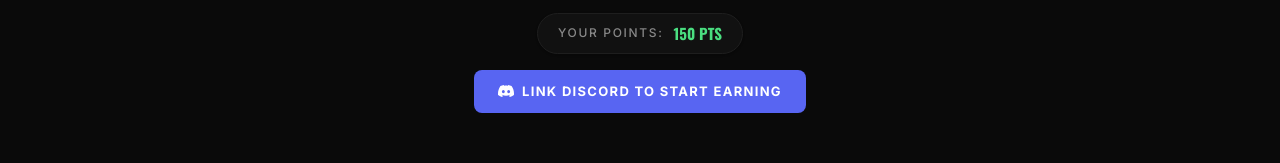
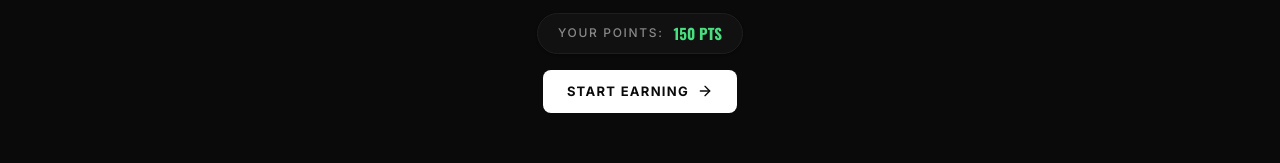
Before and after one commit to laylah845387/my-website, a Next.js app: page / in a window 1280 px wide. Shown: the part 394-557 px from the top of the page. Built offline with nearby package versions, Linux system fonts and the light colour scheme; no server answers.

Commit message:
Add files via upload

```diff
--- a/src/app/api/auth/discord/callback/route.ts
+++ b/src/app/api/auth/discord/callback/route.ts
@@ -1,10 +1,11 @@
 import { NextRequest, NextResponse } from "next/server";
 import { exchangeCodeForToken, fetchDiscordUser } from "@/services/discord/discord";
 import { createSessionCookie } from "@/lib/session";
+import { getPublicOrigin } from "@/lib/request-origin";
 
 export async function GET(request: NextRequest) {
   const { searchParams } = request.nextUrl;
-  const origin = request.nextUrl.origin;
+  const origin = getPublicOrigin(request);
 
   const code = searchParams.get("code");
   const state = searchParams.get("state");
--- a/src/app/api/auth/discord/login/route.ts
+++ b/src/app/api/auth/discord/login/route.ts
@@ -1,5 +1,6 @@
 import { NextRequest, NextResponse } from "next/server";
 import { getAuthorizationUrl, generateState } from "@/services/discord/discord";
+import { getPublicOrigin } from "@/lib/request-origin";
 
 export async function GET(request: NextRequest) {
   let authUrl: string;
@@ -10,7 +11,7 @@
   } catch {
     // Discord isn't configured yet (missing env vars) — send the user
     // back home with an error flag instead of crashing.
-    return NextResponse.redirect(new URL("/?error=discord_not_configured", request.nextUrl.origin));
+    return NextResponse.redirect(new URL("/?error=discord_not_configured", getPublicOrigin(request)));
   }
 
   const response = NextResponse.redirect(authUrl);
--- a/src/app/page.tsx
+++ b/src/app/page.tsx
@@ -3,7 +3,6 @@
 import Link from "next/link";
 import Image from "next/image";
 import PageContainer from "@/components/PageContainer";
-import DiscordIcon from "@/components/DiscordIcon";
 import { useApp } from "@/lib/store";
 import { ArrowRight, Zap, Gift, Star } from "lucide-react";
 
@@ -59,10 +58,10 @@
         ) : (
           <button
             onClick={login}
-            className="inline-flex items-center gap-2 px-6 py-3 rounded-lg bg-[#5865F2] text-white font-bold text-[13px] tracking-[0.1em] uppercase hover:bg-[#4752C4] transition-colors cursor-pointer"
+            className="inline-flex items-center gap-2 px-6 py-3 rounded-lg bg-white text-bg font-bold text-[13px] tracking-[0.1em] uppercase hover:bg-gray-100 transition-colors cursor-pointer"
           >
-            <DiscordIcon size={16} />
-            Link Discord to Start Earning
+            Start Earning
+            <ArrowRight size={16} />
           </button>
         )}
       </div>
--- /dev/null
+++ b/src/lib/request-origin.ts
@@ -0,0 +1,28 @@
+import { NextRequest } from "next/server";
+
+/**
+ * Render's proxy doesn't forward the headers we'd normally use to detect
+ * the site's real public address, so request.nextUrl / host headers can
+ * resolve to the container's internal address (e.g. localhost:10000)
+ * instead of your real domain.
+ *
+ * Since DISCORD_REDIRECT_URI is already set to your real, working public
+ * URL (Discord wouldn't be able to redirect back to you otherwise), we
+ * derive the origin from that instead — it's guaranteed correct.
+ */
+export function getPublicOrigin(request: NextRequest): string {
+  const configuredRedirect = process.env.DISCORD_REDIRECT_URI;
+  if (configuredRedirect) {
+    try {
+      return new URL(configuredRedirect).origin;
+    } catch {
+      // fall through to the header-based guess below
+    }
+  }
+
+  const forwardedHost = request.headers.get("x-forwarded-host");
+  const forwardedProto = request.headers.get("x-forwarded-proto");
+  const host = forwardedHost ?? request.headers.get("host") ?? request.nextUrl.host;
+  const proto = forwardedProto ?? (process.env.NODE_ENV === "production" ? "https" : "http");
+  return `${proto}://${host}`;
+}
```
